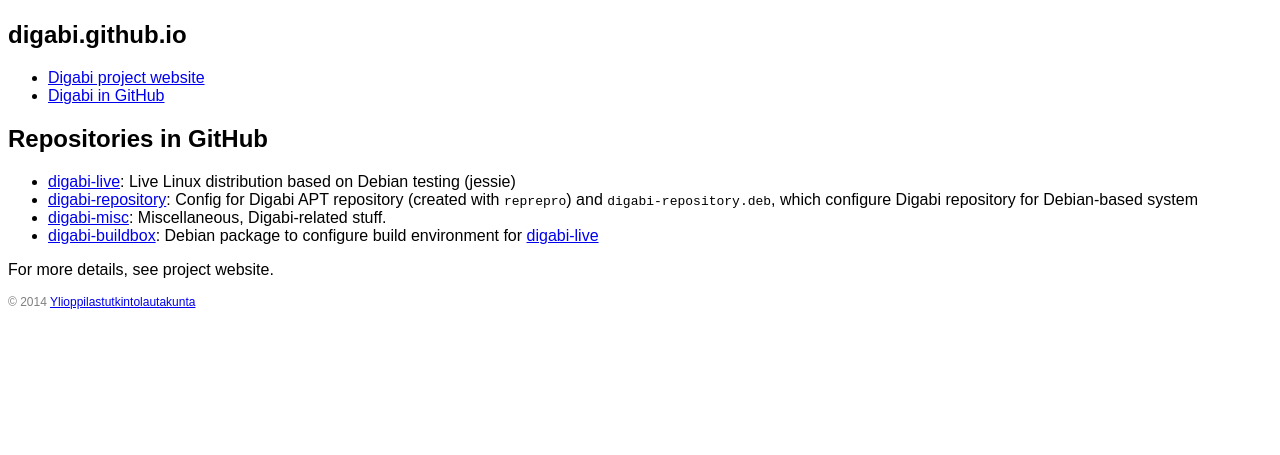
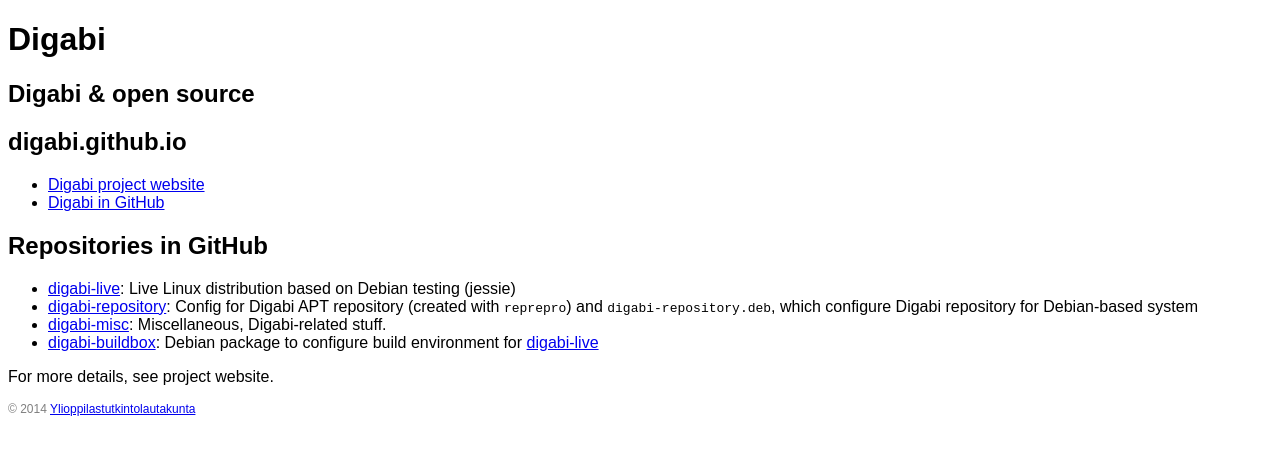
Before and after one commit to digabi/digabi.github.io, a Jekyll site: the page built from index.md, in a window 1280 px wide. Shown: the top 455 px of the page. Built offline with Jekyll 4.4.1, drawn with Linux system fonts in a browser that asks for light colours.

Commit message:
Site header.

```diff
--- a/_config.yml
+++ b/_config.yml
@@ -1,3 +1,5 @@
+title: Digabi
+description: Digabi & open source
 safe: true
 lsi: false
 pygments: true
```
